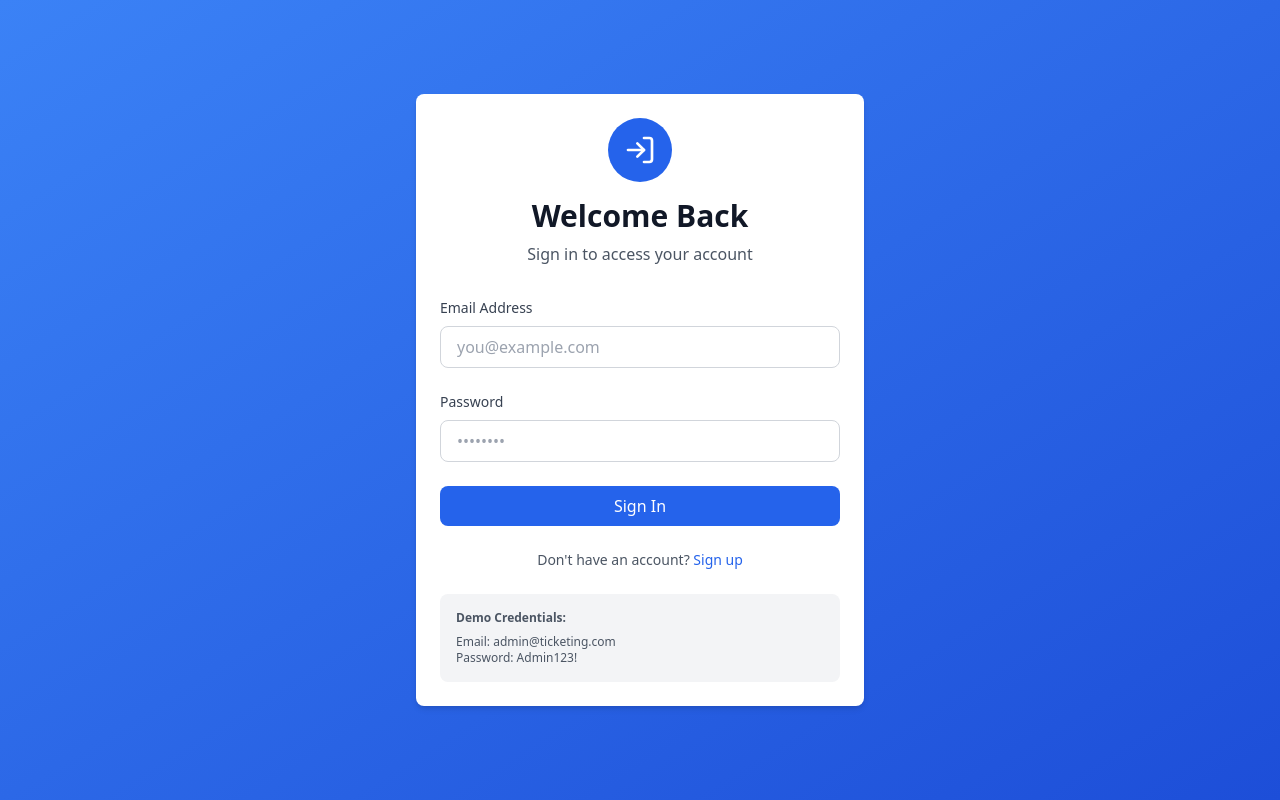
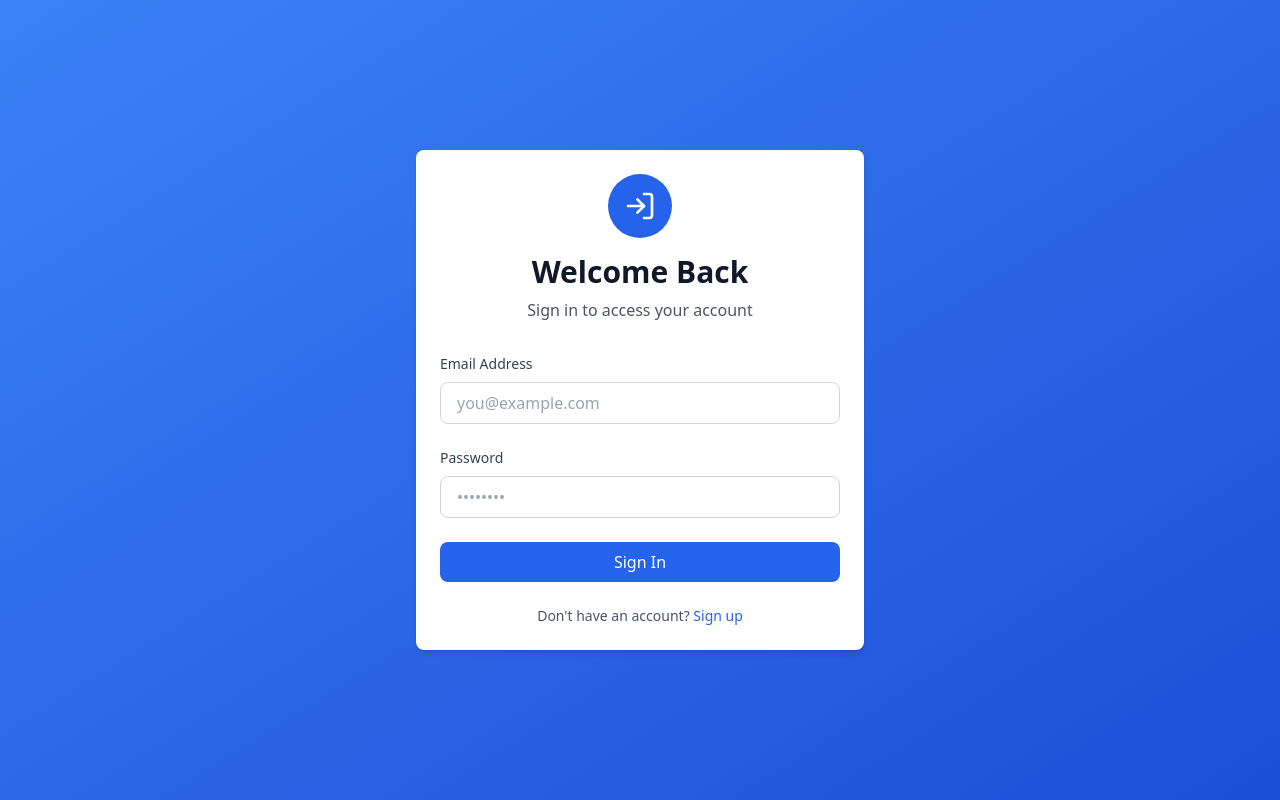
Before and after one commit to carloschuck/Project-zero, a React (Vite) app in the folder frontend/: page /login in a window 1280 px wide. Built offline with nearby package versions, Linux system fonts and the light colour scheme; no server answers.

Commit message:
Remove demo credentials box and update admin email to admin@ticketing.com

```diff
--- a/frontend/src/pages/Login.jsx
+++ b/frontend/src/pages/Login.jsx
@@ -107,16 +107,6 @@ const Login = () => {
               </Link>
             </p>
           </div>
-
-          <div className="mt-6 p-4 bg-gray-100 dark:bg-gray-700 rounded-lg">
-            <p className="text-xs text-gray-600 dark:text-gray-400 mb-2">
-              <strong>Demo Credentials:</strong>
-            </p>
-            <p className="text-xs text-gray-600 dark:text-gray-400">
-              Email: admin@ticketing.com<br />
-              Password: Admin123!
-            </p>
-          </div>
         </div>
       </div>
     </div>
```
Also changed, not shown: 2 other files (tests, documents, lock files or other folders).
